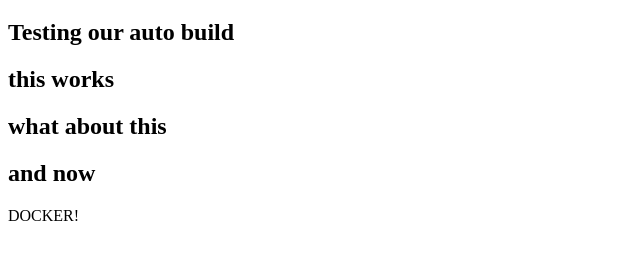
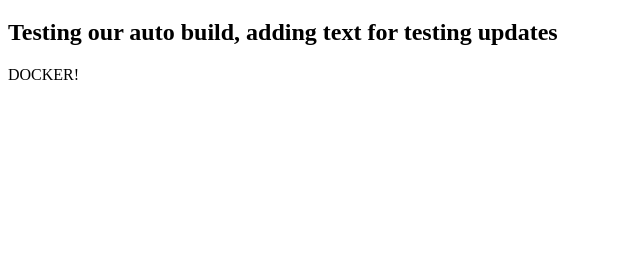
Before and after one commit to Bielos/testingauto, a plain HTML site: page index.html in a window 1280 px wide. Shown: the part 61-320 px from the top of the page, without its empty margins (0-640 px from the left). Drawn offline with Linux system fonts and the light colour scheme.

Commit message:
Update index.html

```diff
--- a/index.html
+++ b/index.html
@@ -5,12 +5,7 @@
 
 	<h1> Welcome to my awesome Docker project </h1>
 
-	 <h2> Testing our auto build </h2>
-
-	 <h2> this works </h2>
-	 <h2> what about this </h2>
-	 <h2> and now </h2>
-
+	 <h2> Testing our auto build, adding text for testing updates </h2>
 	 <p> DOCKER! </p>
 
 </head>
```
